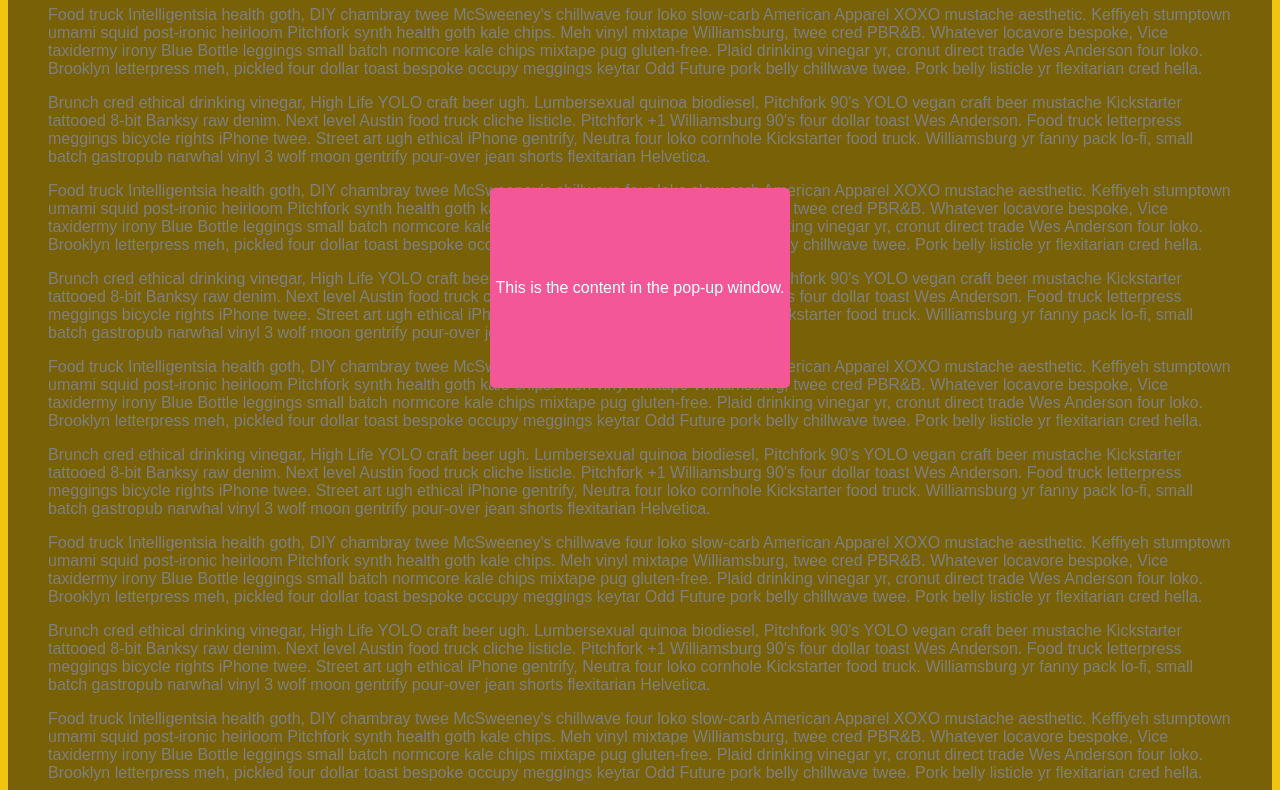
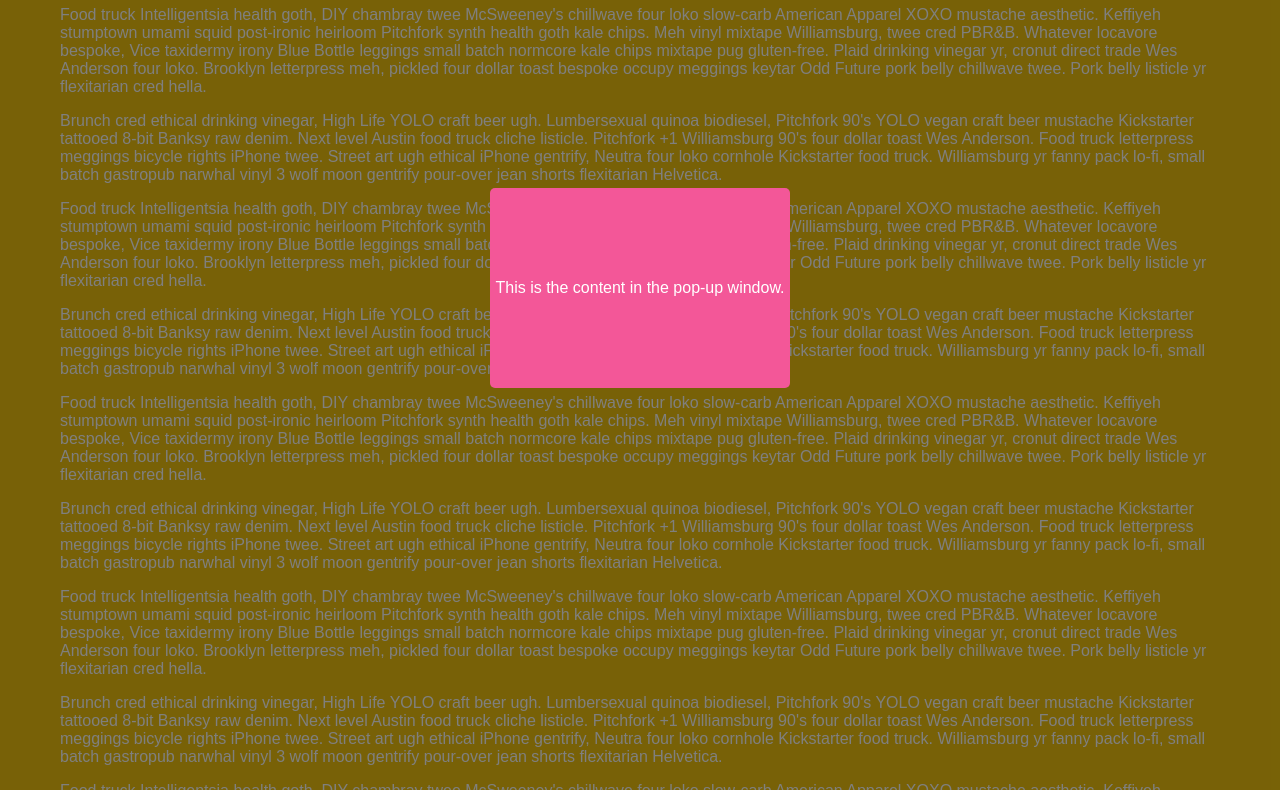
Before and after one commit to raielin/explore_modals, a plain HTML site: page absolute_positioning/index.html in a window 1280 px wide. Shown: the part 112-902 px from the top of the page. Drawn offline with Linux system fonts and the light colour scheme.

Commit message:
Add min-height to html & body elements. Add explanatory comments. Increase margin of main content.

```diff
--- a/absolute_positioning/main.css
+++ b/absolute_positioning/main.css
@@ -1,3 +1,9 @@
+html, body {
+  margin: 0;
+  /*set min-height to make sure html and body elements reach bottom of viewport AND increase as content increases*/
+  min-height: 100%;
+}
+
 body {
   position: relative;
   padding: 30px;
@@ -7,6 +13,7 @@
 }
 
 .overlay {
+  /*overlay must be positioned absolutely __with respect to the body__.*/
   position: absolute;
   top: 0;
   left: 0;
@@ -34,5 +41,5 @@
 }
 
 .main {
-  margin: 10px;
+  margin: 30px;
 }
```
